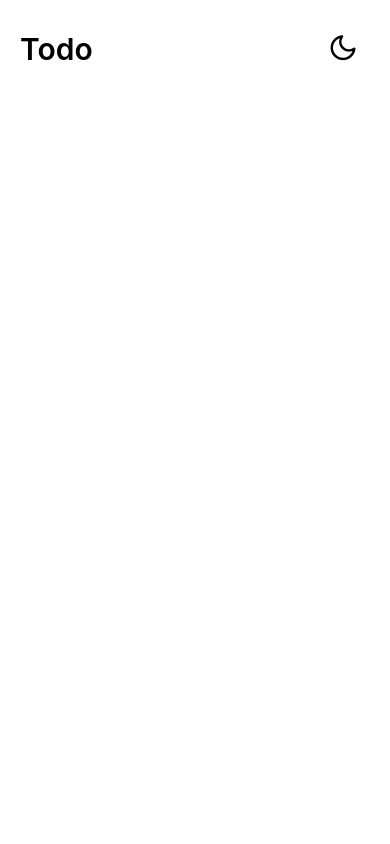
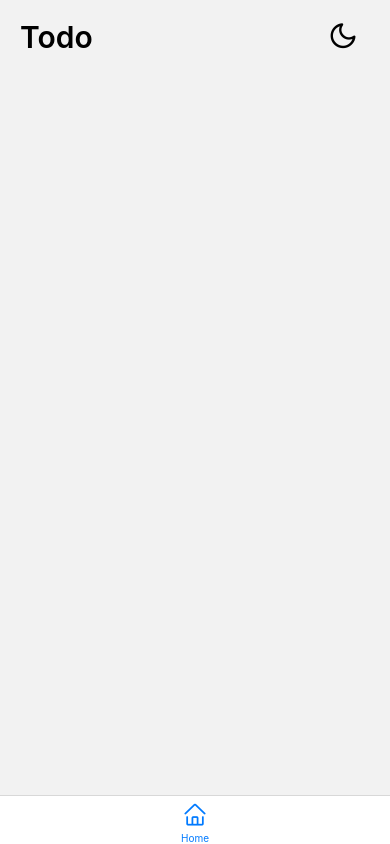
Before and after one commit to C0dewithLokesh/ScopeX-assignment, a React Native app in the folder react-native-assignment/: screen /Home in a window 390 px wide. Built offline with nearby package versions, Linux system fonts and the light colour scheme.

Commit message:
navigation added

```diff
--- a/react-native-assignment/App.tsx
+++ b/react-native-assignment/App.tsx
@@ -1,28 +1,16 @@
-import {useColorScheme} from 'nativewind';
 import React from 'react';
-import {Pressable, SafeAreaView, Text, View} from 'react-native';
-import Feather from 'react-native-vector-icons/Feather';
+import {SafeAreaView} from 'react-native';
+import 'react-native-gesture-handler';
+import {GestureHandlerRootView} from 'react-native-gesture-handler';
+import AppNavigation from './src/navigation/AppNavigation';
 
 function App(): JSX.Element {
-  const {colorScheme, toggleColorScheme} = useColorScheme();
-
   return (
-    <SafeAreaView>
-      <View className="w-full h-full p-5 dark:bg-[#373737]">
-        <View className="flex flex-row items-center justify-between">
-          <Text className="text-black font-semibold text-[30px] dark:text-white">
-            Todo
-          </Text>
-          <Pressable className="p-3" onPress={toggleColorScheme}>
-            <Feather
-              name={colorScheme === 'light' ? 'moon' : 'sun'}
-              size={30}
-              color={colorScheme === 'light' ? 'black' : 'white'}
-            />
-          </Pressable>
-        </View>
-      </View>
-    </SafeAreaView>
+    <GestureHandlerRootView>
+      <SafeAreaView className="flex-1">
+        <AppNavigation />
+      </SafeAreaView>
+    </GestureHandlerRootView>
   );
 }
 
--- a/react-native-assignment/package.json
+++ b/react-native-assignment/package.json
@@ -11,9 +11,15 @@
   },
   "dependencies": {
     "@react-native-async-storage/async-storage": "^1.23.1",
+    "@react-navigation/bottom-tabs": "^6.6.1",
+    "@react-navigation/native": "^6.1.18",
+    "@react-navigation/stack": "^6.4.1",
     "nativewind": "^2.0.11",
     "react": "18.2.0",
     "react-native": "0.72.14",
+    "react-native-gesture-handler": "^2.18.1",
+    "react-native-safe-area-context": "^4.10.9",
+    "react-native-screens": "^3.34.0",
     "react-native-vector-icons": "^10.1.0"
   },
   "devDependencies": {
--- /dev/null
+++ b/react-native-assignment/src/navigation/AppNavigation.tsx
@@ -0,0 +1,49 @@
+import {createBottomTabNavigator} from '@react-navigation/bottom-tabs';
+import {NavigationContainer} from '@react-navigation/native';
+import {createStackNavigator} from '@react-navigation/stack';
+import React from 'react';
+import AntDesign from 'react-native-vector-icons/AntDesign';
+import Feather from 'react-native-vector-icons/Feather';
+import HomeScreen from '../screens/HomeScreen';
+
+const Stack = createStackNavigator();
+const Tab = createBottomTabNavigator();
+
+const AppNavigation = () => {
+  return (
+    <NavigationContainer>
+      <Stack.Navigator screenOptions={{headerShown: false}}>
+        {/* <Stack.Screen name="Test" component={} /> */}
+
+        <Stack.Screen name="HomeScreen" component={HomeTabNavigator} />
+      </Stack.Navigator>
+    </NavigationContainer>
+  );
+};
+
+export default AppNavigation;
+
+const HomeTabNavigator = () => {
+  return (
+    <Tab.Navigator screenOptions={{headerShown: false}}>
+      <Tab.Screen
+        name="Home"
+        component={HomeScreen}
+        options={{
+          tabBarIcon: ({color, size}) => (
+            <AntDesign name={'home'} size={size} color={color} />
+          ),
+        }}
+      />
+      {/* <Tab.Screen
+        name="Profile"
+        component={Profile}
+        options={{
+          tabBarIcon: ({color, size}) => (
+            <Feather icon={"user"} size={size} color={color} />
+          ),
+        }}
+      /> */}
+    </Tab.Navigator>
+  );
+};
--- /dev/null
+++ b/react-native-assignment/src/screens/HomeScreen.tsx
@@ -0,0 +1,27 @@
+import {useColorScheme} from 'nativewind';
+import React from 'react';
+import {Pressable, Text, View} from 'react-native';
+import Feather from 'react-native-vector-icons/Feather';
+
+const HomeScreen = () => {
+  const {colorScheme, toggleColorScheme} = useColorScheme();
+
+  return (
+    <View className="w-full h-full p-5 pt-2 dark:bg-[#373737]">
+      <View className="flex flex-row items-center justify-between">
+        <Text className="text-black font-semibold text-[30px] dark:text-white">
+          Todo
+        </Text>
+        <Pressable className="p-3" onPress={toggleColorScheme}>
+          <Feather
+            name={colorScheme === 'light' ? 'moon' : 'sun'}
+            size={30}
+            color={colorScheme === 'light' ? 'black' : 'white'}
+          />
+        </Pressable>
+      </View>
+    </View>
+  );
+};
+
+export default HomeScreen;
```
Also changed, not shown: react-native-assignment/.eslintrc.js, 3 other files (tests, documents, lock files or other folders).
